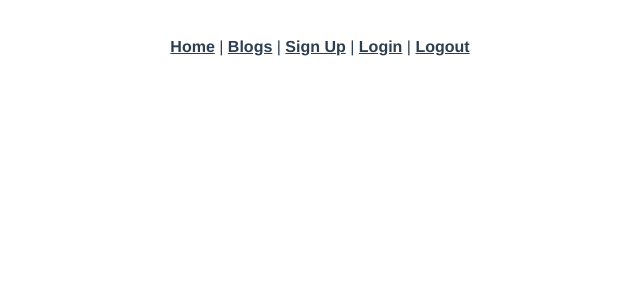
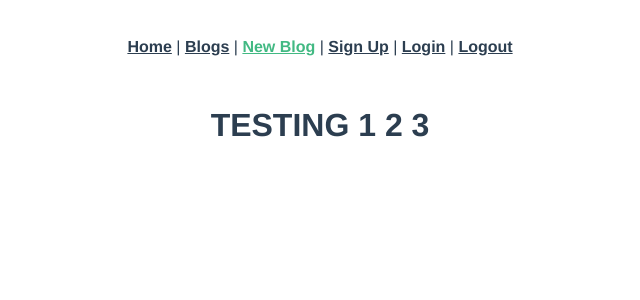
Before and after one commit to erwinreyzon/blog-app-front, a Vue app: page /new in a window 1280 px wide. Shown: the top 300 px of the page, without its empty margins (320-960 px from the left). Built offline with nearby package versions, Linux system fonts and the light colour scheme.

Commit message:
adds new blog vue with no data

```diff
--- a/src/App.vue
+++ b/src/App.vue
@@ -3,6 +3,8 @@
     <router-link to="/">Home</router-link>
     |
     <router-link to="/posts">Blogs</router-link>
+    |
+    <router-link to="/new">New Blog</router-link>
     |
     <router-link to="/signup">Sign Up</router-link>
     |
--- a/src/router/index.js
+++ b/src/router/index.js
@@ -5,6 +5,7 @@ import PostShow from "../views/PostShow.vue";
 import SignUp from "../views/SignUp.vue";
 import LogIn from "../views/LogIn.vue";
 import LogOut from "../views/LogOut.vue";
+import PostNew from "../views/PostNew.vue";
 
 const routes = [
   {
@@ -45,6 +46,11 @@ const routes = [
     name: "logout",
     component: LogOut,
   },
+  {
+    path: "/new",
+    name: "new",
+    component: PostNew,
+  },
 ];
 
 const router = createRouter({
--- /dev/null
+++ b/src/views/PostNew.vue
@@ -0,0 +1,15 @@
+<script>
+// import axios from "axios";
+
+export default {
+  data: function () {
+    return {
+      message: "TESTING 1 2 3",
+    };
+  },
+};
+</script>
+
+<template>
+  <h1>{{ message }}</h1>
+</template>
```
